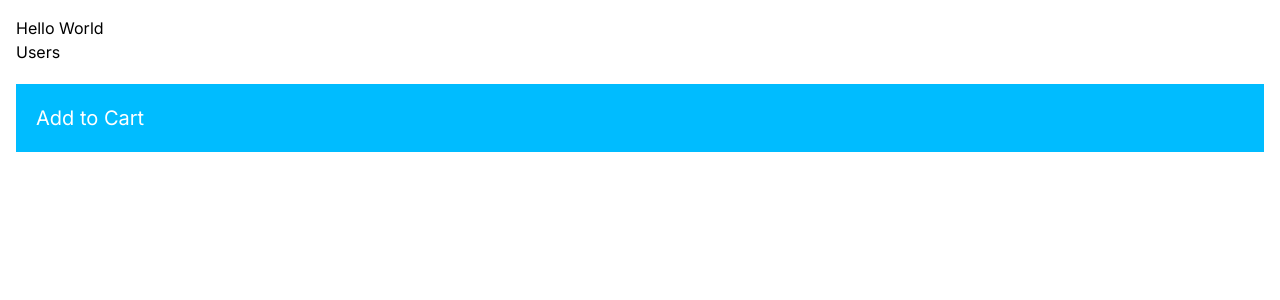
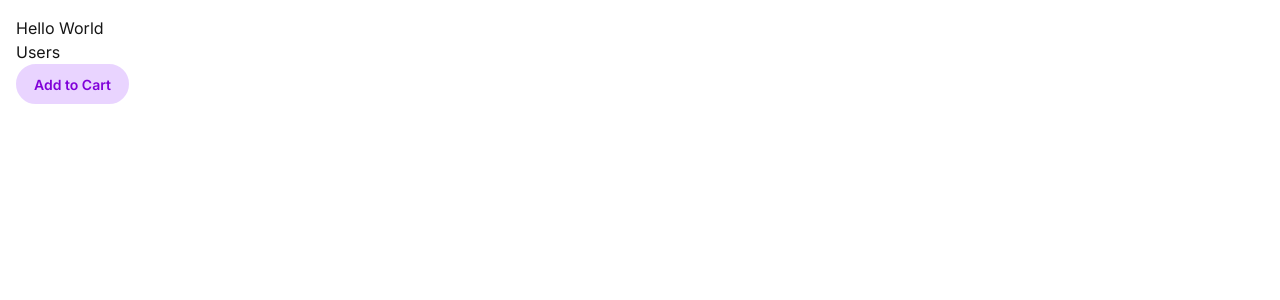
Before and after one commit to louisnguyenn/TraceBack, a Next.js app: page / in a window 1280 px wide. Shown: the top 300 px of the page. Built offline with nearby package versions, Linux system fonts and the light colour scheme.

Commit message:
install daisy ui

```diff
--- a/app/components/AddToCart.tsx
+++ b/app/components/AddToCart.tsx
@@ -4,7 +4,7 @@
 const AddToCart = () => {
 	return (
 		<div>
-			<button onClick={() => console.log('Click')}>Add to Cart</button>
+			<button className="btn btn-primary" onClick={() => console.log('Click')}>Add to Cart</button>
 		</div>
 	);
 };
--- a/app/components/ProductCard.tsx
+++ b/app/components/ProductCard.tsx
@@ -7,7 +7,7 @@
 
 const ProductCard = () => {
 	return (
-		<div className="p-5 my-5 bg-sky-400 text-white text-xl hover:bg-sky-500">
+		<div>
 			<AddToCart />
 		</div>
 	);
--- a/app/globals.css
+++ b/app/globals.css
@@ -1,4 +1,7 @@
 @import "tailwindcss";
+@plugin "daisyui" {
+  themes: pastel;
+}
 
 @media (prefers-color-scheme: dark) {
   :root {
--- a/app/layout.tsx
+++ b/app/layout.tsx
@@ -15,7 +15,7 @@
   children: React.ReactNode
 }) {
   return (
-    <html lang="en">
+    <html lang="en" data-theme="pastel">
       <body className={inter.className}>{children}</body>
     </html>
   )
--- a/app/users/page.tsx
+++ b/app/users/page.tsx
@@ -3,6 +3,7 @@
 interface User {
 	id: number;
 	name: string;
+	email: string;
 }
 
 const UsersPage = async () => {
@@ -15,11 +16,22 @@
 		<>
 			<h1>Users</h1>
 			<p>{new Date().toLocaleTimeString()}</p>
-			<ul>
-				{users.map((user) => (
-					<li key={user.id}>{user.name}</li>
-				))}
-			</ul>
+			<table>
+				<thead>
+					<tr>
+						<th>Name</th>
+						<th>Email</th>
+					</tr>
+				</thead>
+				<tbody>
+					{users.map((user) => (
+						<tr key={user.id}>
+							<tr>{user.name}</tr>
+							<tr>{user.email}</tr>
+						</tr>
+					))}
+				</tbody>
+			</table>
 		</>
 	);
 };
--- a/package.json
+++ b/package.json
@@ -22,5 +22,8 @@
     "react-dom": "19.1.1",
     "tailwindcss": "4.1.13",
     "typescript": "5.9.2"
+  },
+  "devDependencies": {
+    "daisyui": "^5.1.13"
   }
 }
```
Also changed, not shown: 1 other file (tests, documents, lock files or other folders).
